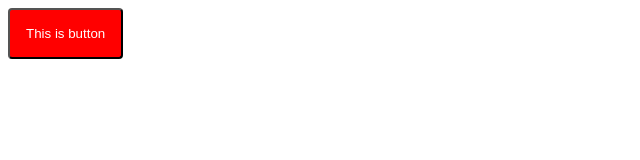
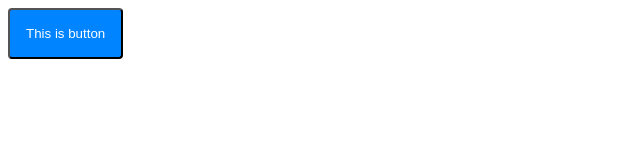
Before and after one commit to ahmedshahzad72237223-dot/learn-html, a plain HTML site: page index.html in a window 1280 px wide. Shown: the whole page, without its empty margins (0-640 px from the left). Drawn offline with Linux system fonts and the light colour scheme.

Commit message:
button color changed

```diff
--- a/index.html
+++ b/index.html
@@ -8,7 +8,7 @@
 
     <style>
         button {
-            background: red;
+            background: rgb(0, 132, 255);
             padding: 16px;
             color: white;
             border-radius: 4px;
```
